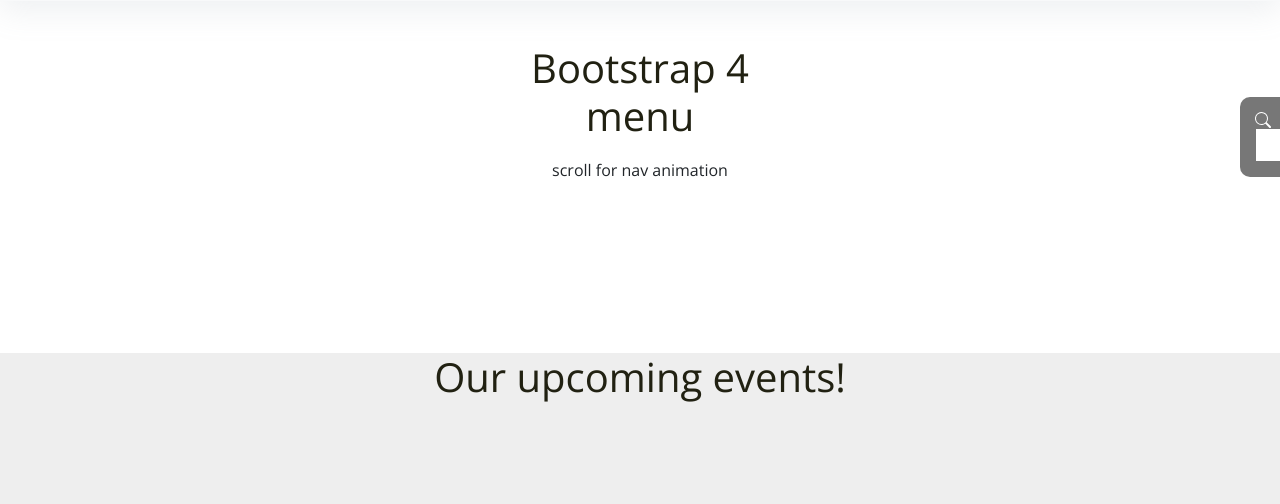
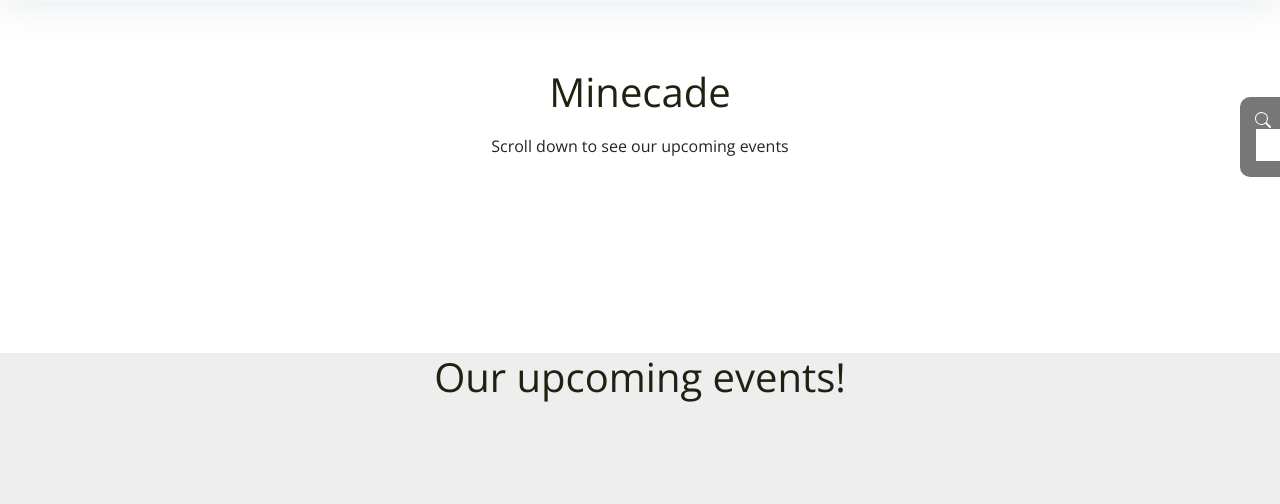
Before and after one commit to TygoHouweling/MineCade, a PHP site: template view/home.php in a window 1280 px wide. Shown: the part 103-607 px from the top of the page. Run offline with PHP 8.4, Linux system fonts and the light colour scheme; the template is opened without the code that fills it, so the values that code supplies are empty; some libraries are stand-ins or nearby versions.

Commit message:
changed homepage header

```diff
--- a/view/home.php
+++ b/view/home.php
@@ -14,9 +14,8 @@
 				<div class="container">
 					<div class="row">
 						<div class="col-12">
-							<h1>Bootstrap 4<br>
-								menu</h1>
-							<p>scroll for nav animation</p>
+							<h1>Minecade</h1>
+							<p>Scroll down to see our upcoming events</p>
 						</div>
 					</div>
 				</div>
```
